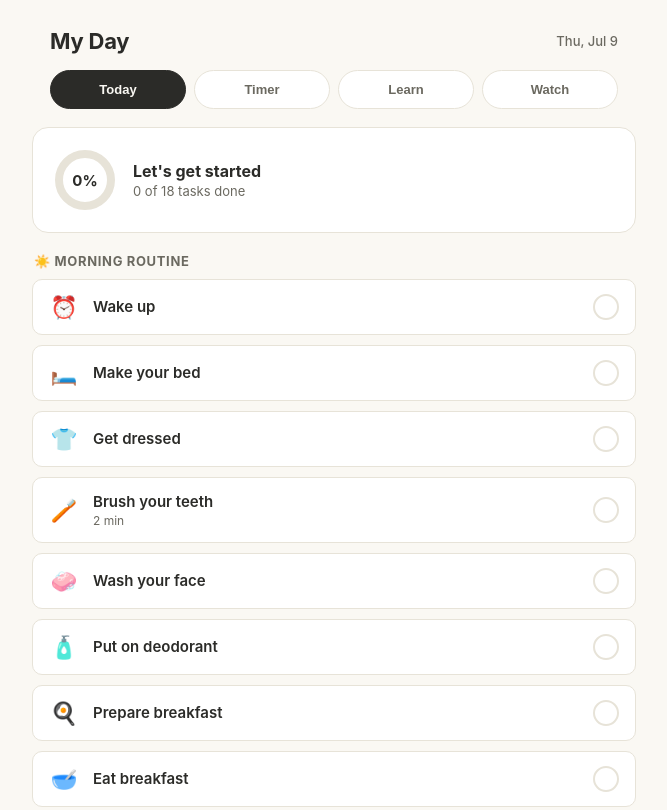
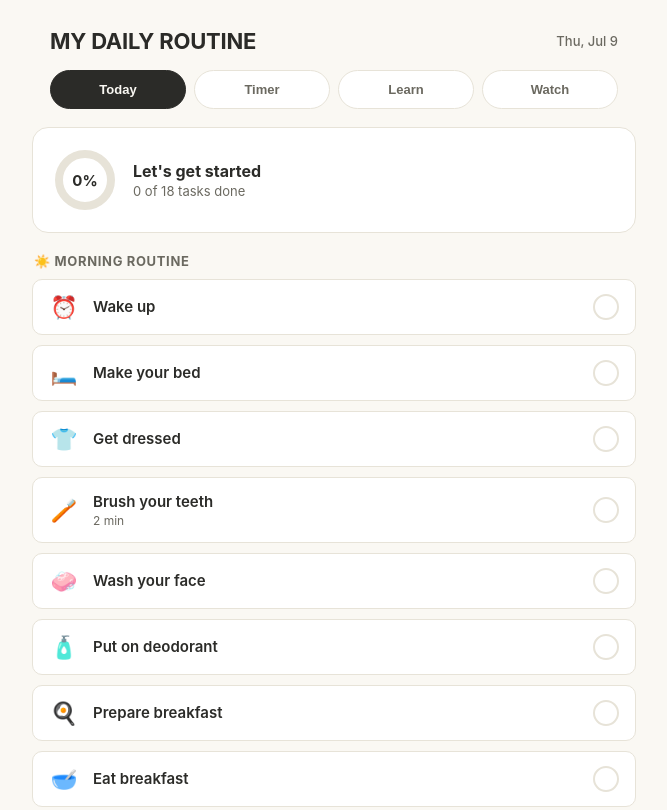
Before and after one commit to alexrainman/MyDailySchedule, a plain HTML site: page index.html in a window 1280 px wide. Shown: the top 810 px of the page, without its empty margins (306-973 px from the left). Drawn offline with Linux system fonts and the light colour scheme.

Commit message:
Title updated

```diff
--- a/index.html
+++ b/index.html
@@ -8,8 +8,8 @@
 <meta name="mobile-web-app-capable" content="yes">
 <meta name="apple-mobile-web-app-capable" content="yes">
 <meta name="apple-mobile-web-app-status-bar-style" content="black-translucent">
-<meta name="apple-mobile-web-app-title" content="My Day">
-<title>TITO'S DAILY ROUTINE</title>
+<meta name="apple-mobile-web-app-title" content="MY DAILY ROUTINE">
+<title>MY DAILY ROUTINE</title>
 <link rel="manifest" href="manifest.json">
 <link rel="icon" href="icon.svg" type="image/svg+xml">
 <link rel="apple-touch-icon" href="icon.svg">
@@ -416,7 +416,7 @@
 
 <div class="app">
   <header class="top">
-    <h1>My Day</h1>
+    <h1>MY DAILY ROUTINE</h1>
     <span class="date-pill" id="dateLabel"></span>
   </header>
 
```
Also changed, not shown: manifest.json.
